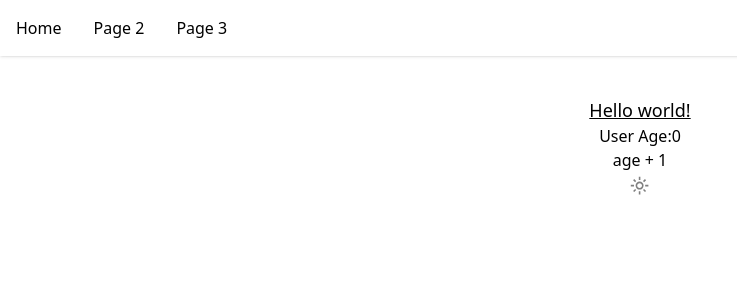
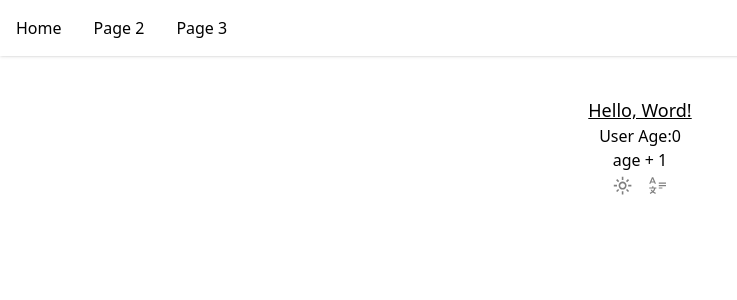
Before and after one commit to heycn/react-starter, a React (Vite) app: page /#/ in a window 1280 px wide. Shown: the top 300 px of the page, without its empty margins (0-737 px from the left). Built offline with nearby package versions, Linux system fonts and the light colour scheme.

Commit message:
add i18n next

```diff
--- /dev/null
+++ b/locales/en.json
@@ -0,0 +1,4 @@
+{
+  "lang": "English",
+  "hello": "Hello, Word!"
+}
--- /dev/null
+++ b/locales/ja.json
@@ -0,0 +1,4 @@
+{
+  "lang": "日本語",
+  "hello": "「こんにちは世界」"
+}
--- /dev/null
+++ b/locales/ko.json
@@ -0,0 +1,4 @@
+{
+  "lang": "한국인",
+  "hello": "안녕하세요 월드!"
+}
--- /dev/null
+++ b/locales/zh-Hans.json
@@ -0,0 +1,4 @@
+{
+  "lang": "繁体中文",
+  "hello": "你好，世界！"
+}
--- /dev/null
+++ b/locales/zh-Hant.json
@@ -0,0 +1,4 @@
+{
+  "lang": "한국인",
+  "hello": "안녕하세요 월드!"
+}
--- a/package.json
+++ b/package.json
@@ -11,9 +11,11 @@
     "preview": "vite preview"
   },
   "dependencies": {
+    "i18next": "23.6.0",
     "immer": "10.0.3",
     "react": "18.2.0",
     "react-dom": "18.2.0",
+    "react-i18next": "13.3.1",
     "react-router-dom": "6.18.0",
     "zustand": "4.4.6"
   },
--- a/src/App.tsx
+++ b/src/App.tsx
@@ -1,4 +1,5 @@
 import { RouterProvider } from 'react-router-dom'
 import { router } from '@/router/router'
+import '@/i18n'
 
 export const App: React.FC = () => <RouterProvider router={router} />
--- /dev/null
+++ b/src/i18n.ts
@@ -0,0 +1,37 @@
+import i18n from 'i18next'
+import { initReactI18next } from 'react-i18next'
+import en from '../locales/en.json'
+import zh_Hans from '../locales/zh-Hans.json'
+import zh_Hant from '../locales/zh-Hant.json'
+import ja from '../locales/ja.json'
+import ko from '../locales/ko.json'
+
+const resources = {
+  'en': {
+    translation: en,
+  },
+  'zh-Hans': {
+    translation: zh_Hans,
+  },
+  'zh-Hant': {
+    translation: zh_Hant,
+  },
+  'ja': {
+    translation: ja,
+  },
+  'ko': {
+    translation: ko,
+  },
+}
+
+i18n
+  .use(initReactI18next)
+  .init({
+    resources,
+    lng: 'en',
+    interpolation: {
+      escapeValue: false,
+    },
+  })
+
+export default i18n
--- a/src/pages/home.tsx
+++ b/src/pages/home.tsx
@@ -1,3 +1,4 @@
+import { useTranslation } from 'react-i18next'
 import { useTheme } from '@/hooks/use_theme'
 import { useUserStore } from '@/stores/user_store'
 import { Icon } from '@/components/shared/icon'
@@ -5,27 +6,44 @@ import { Icon } from '@/components/shared/icon'
 export const Home: React.FC = () => {
   const { user, updateUser } = useUserStore()
   const { theme, toggleTheme } = useTheme()
+  const { t, i18n } = useTranslation()
 
   const onClickAge = () => {
     updateUser({ age: user.age + 1 })
+  }
+
+  const switchLanguage = () => {
+    const list = [
+      'en',
+      'zh-Hans',
+      'zh-Hant',
+      'ja',
+      'ko',
+    ]
+    i18n.changeLanguage(
+      list[(list.indexOf(i18n.language) + 1) % list.length],
+    )
   }
 
   return (
     <>
       <div className="p-10 text-center">
         <div className="underline text-lg">
-          Hello world!
+          {t('hello')}
         </div>
         <div>
           User Age:
           {user.age}
         </div>
         <button onClick={onClickAge} className="border rounded-md px-2">age + 1</button>
-        <div>
+        <div className="flex justify-center gap-4">
           <button onClick={toggleTheme}>
             {theme === 'dark'
               ? <Icon className="text-[#ffffff80] w-[1.2em] h-[1.2em]" icon="material-symbols:dark-mode-outline" />
               : <Icon className="text-[#00000080] w-[1.2em] h-[1.2em]" icon="material-symbols:light-mode-outline" />}
+          </button>
+          <button onClick={switchLanguage}>
+            <Icon className="text-[#00000080] dark:text-[#ffffff80] w-[1.2em] h-[1.2em]" icon="carbon:language" />
           </button>
         </div>
       </div>
```
Also changed, not shown: 1 other file (tests, documents, lock files or other folders).
